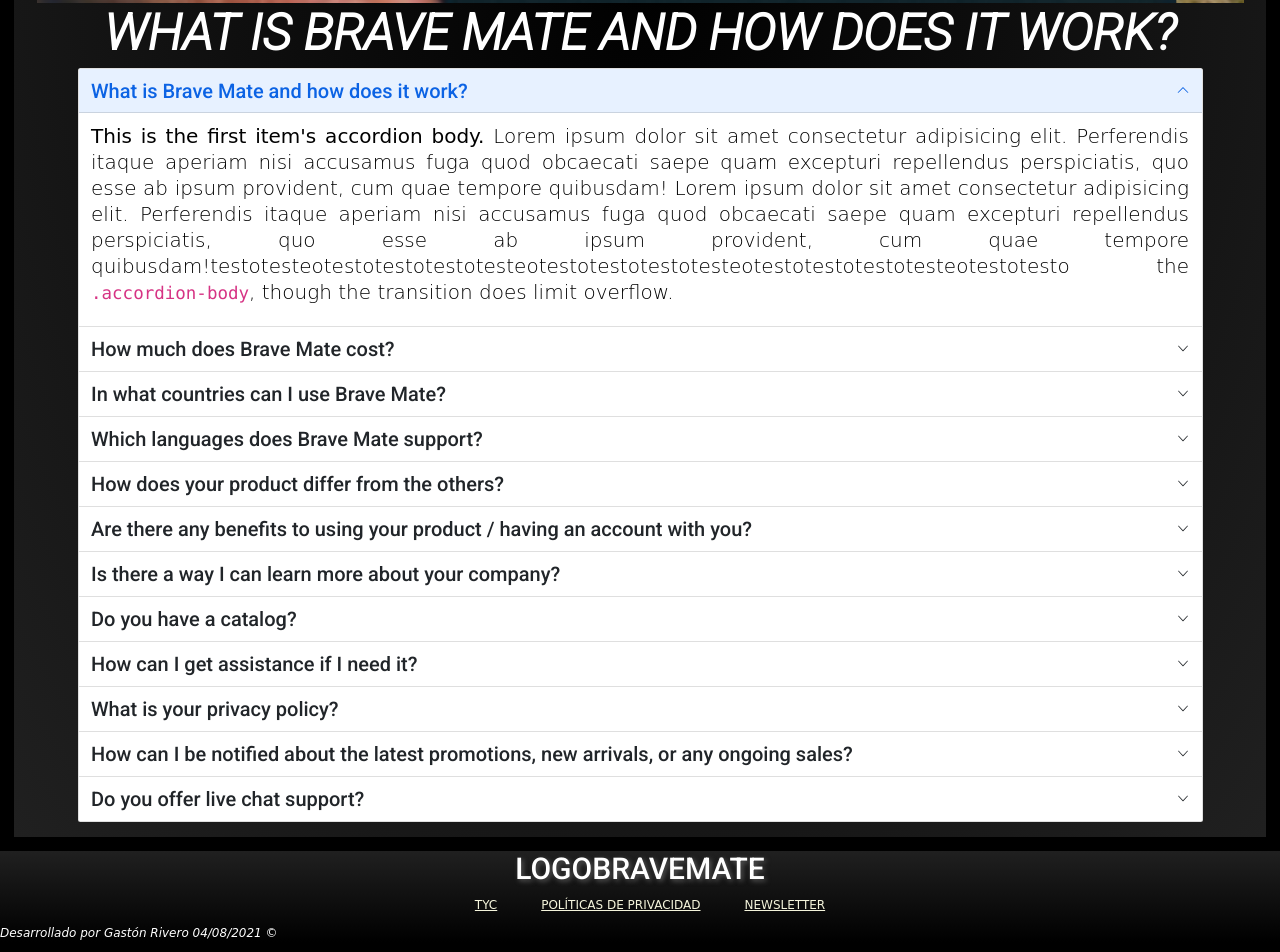
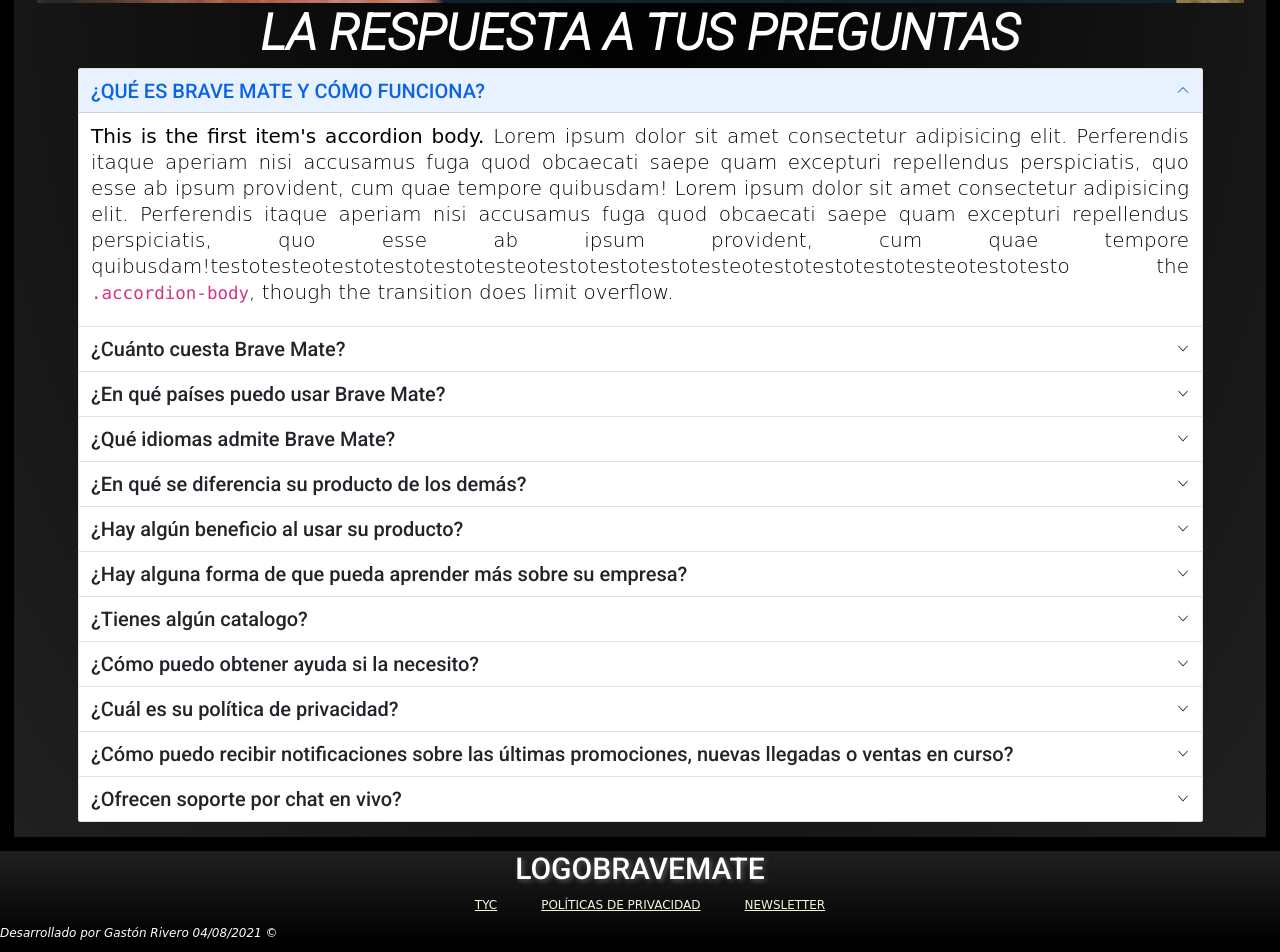
Before and after one commit to gastonRivero/Preentrega, a plain HTML site: page Paginas/faqs.html in a window 1280 px wide. Shown: the part 1025-1977 px from the top of the page. Drawn offline with nearby package versions, Linux system fonts and the light colour scheme; a web font is replaced by a local one.

Commit message:
Titulos Faqs

```diff
--- a/Paginas/faqs.html
+++ b/Paginas/faqs.html
@@ -137,7 +137,7 @@
       </div>
       <div class="container">
         <div class="row">
-          <h2>What is <em>Brave Mate</em> and how does it work?</h2>
+          <h2>La respuesta a tus preguntas</h2>
           <div class="accordion" id="accordionExample">
             <div class="accordion-item">
               <h2 class="accordion-header" id="headingOne">
@@ -149,7 +149,7 @@
                   aria-expanded="true"
                   aria-controls="collapseOne"
                 >
-                  What is Brave Mate and how does it work?
+                ¿QUÉ ES BRAVE MATE Y CÓMO FUNCIONA?
                 </button>
               </h2>
               <div
@@ -186,7 +186,7 @@
                   aria-expanded="false"
                   aria-controls="collapseTwo"
                 >
-                  How much does Brave Mate cost?
+                ¿Cuánto cuesta Brave Mate?
                 </button>
               </h2>
               <div
@@ -223,7 +223,7 @@
                   aria-expanded="false"
                   aria-controls="collapseThree"
                 >
-                  In what countries can I use Brave Mate?
+                ¿En qué países puedo usar Brave Mate?
                 </button>
               </h2>
               <div
@@ -260,7 +260,7 @@
                   aria-expanded="false"
                   aria-controls="collapseFour"
                 >
-                  Which languages does Brave Mate support?
+                ¿Qué idiomas admite Brave Mate?
                 </button>
               </h2>
               <div
@@ -297,7 +297,7 @@
                   aria-expanded="false"
                   aria-controls="collapseFive"
                 >
-                  How does your product differ from the others?
+                ¿En qué se diferencia su producto de los demás?
                 </button>
               </h2>
               <div
@@ -334,8 +334,7 @@
                   aria-expanded="false"
                   aria-controls="collapseSix"
                 >
-                  Are there any benefits to using your product / having an
-                  account with you?
+                ¿Hay algún beneficio al usar su producto?
                 </button>
               </h2>
               <div
@@ -372,7 +371,7 @@
                   aria-expanded="false"
                   aria-controls="collapseSeven"
                 >
-                  Is there a way I can learn more about your company?
+                ¿Hay alguna forma de que pueda aprender más sobre su empresa?
                 </button>
               </h2>
               <div
@@ -409,7 +408,7 @@
                   aria-expanded="false"
                   aria-controls="collapseEigth"
                 >
-                  Do you have a catalog?
+                ¿Tienes algún catalogo?
                 </button>
               </h2>
               <div
@@ -446,7 +445,7 @@
                   aria-expanded="false"
                   aria-controls="collapseNueve"
                 >
-                  How can I get assistance if I need it?
+                ¿Cómo puedo obtener ayuda si la necesito?
                 </button>
               </h2>
               <div
@@ -483,7 +482,7 @@
                   aria-expanded="false"
                   aria-controls="collapseX"
                 >
-                  What is your privacy policy?
+                ¿Cuál es su política de privacidad?
                 </button>
               </h2>
               <div
@@ -520,8 +519,8 @@
                   aria-expanded="false"
                   aria-controls="collapseXI"
                 >
-                  How can I be notified about the latest promotions, new
-                  arrivals, or any ongoing sales?
+                ¿Cómo puedo recibir notificaciones sobre las últimas promociones, nuevas
+                llegadas o ventas en curso?
                 </button>
               </h2>
               <div
@@ -558,7 +557,7 @@
                   aria-expanded="false"
                   aria-controls="collapseXII"
                 >
-                  Do you offer live chat support?
+                ¿Ofrecen soporte por chat en vivo?
                 </button>
               </h2>
               <div
```
